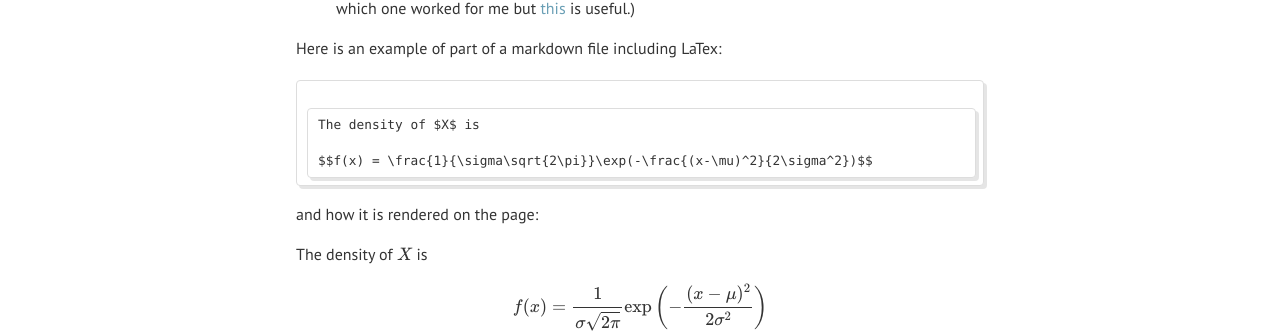
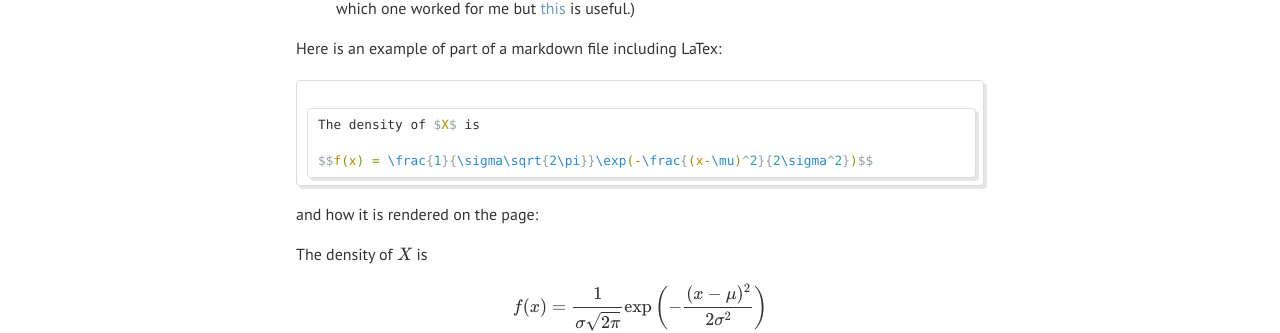
Before and after one commit to datascienceconfidential/datascienceconfidential.github.io, a Jekyll site: the page built from _posts/2017-29-10-jekyll-blog.md, in a window 1280 px wide. Shown: the part 1030-1363 px from the top of the page. Built offline with Jekyll 4.4.1, drawn with Linux system fonts in a browser that asks for light colours; formulas are drawn with MathJax 3; comment, search, counter and statistics services are not loaded.

Commit message:
still playing with the code block

````diff
--- a/_posts/2017-29-10-jekyll-blog.md
+++ b/_posts/2017-29-10-jekyll-blog.md
@@ -40,11 +40,11 @@ me but <a href="http://csega.github.io/mypost/2017/03/28/how-to-set-up-mathjax-o
 
 Here is an example of part of a markdown file including LaTex:
 
-~~~
+```latex
 The density of $X$ is
 
 $$f(x) = \frac{1}{\sigma\sqrt{2\pi}}\exp(-\frac{(x-\mu)^2}{2\sigma^2})$$
-~~~
+```
 
 and how it is rendered on the page:
 
````
